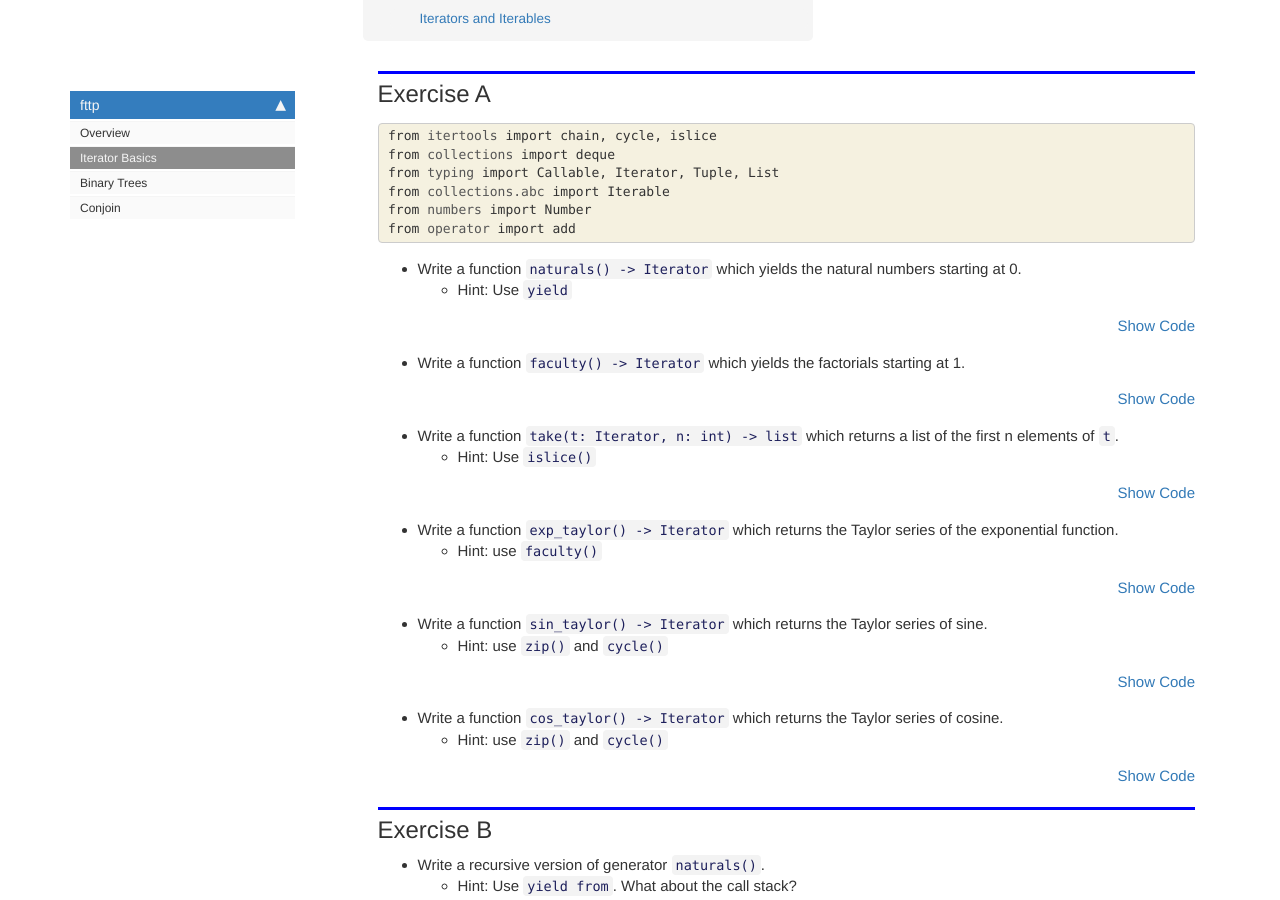
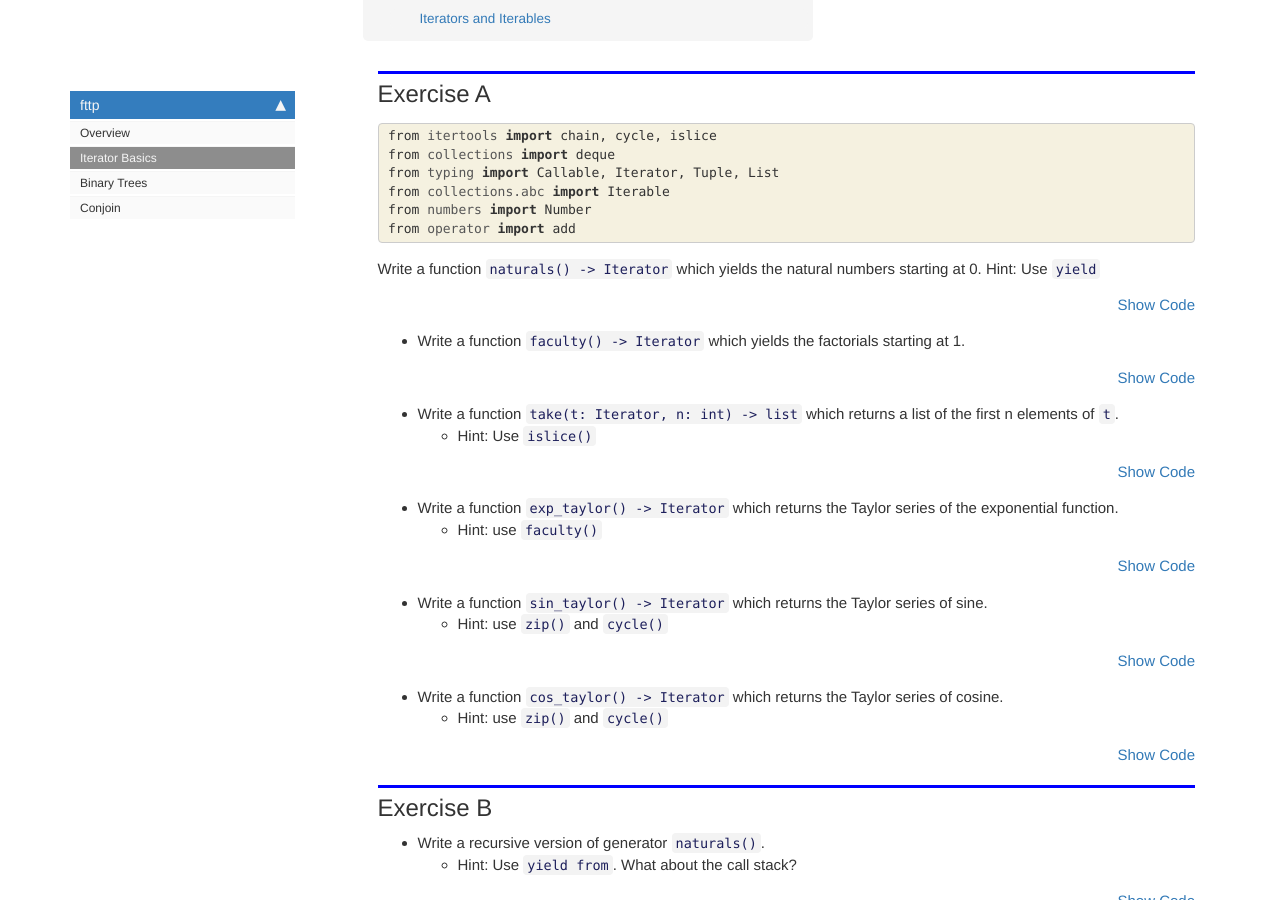
Before and after one commit to johsieders/fttz, a Jekyll site: the page built from docs/iterators1.html, in a window 1280 px wide and 900 px high, scrolled down 346 px. Built offline with Jekyll 4.4.1, drawn with Linux system fonts in a browser that asks for light colours; nearby versions of some CDN libraries; comment, search, counter and statistics services are not loaded.

Commit message:
first commit after nbdev_build_docs

```diff
--- a/docs/_config.yml
+++ b/docs/_config.yml
@@ -1,4 +1,4 @@
-repository: akowasch/fttp
+repository: johsieders/fttp
 output: web
 topnav_title: fttp
 site_title: fttp
--- a/docs/_data/topnav.yml
+++ b/docs/_data/topnav.yml
@@ -2,7 +2,7 @@ topnav:
 - title: Topnav
   items:
     - title: github
-      external_url: https://github.com/akowasch/fttp/tree/master/
+      external_url: https://github.com/johsieders/fttp/tree/master/
 
 #Topnav dropdowns
 topnav_dropdowns:
--- a/docs/index.html
+++ b/docs/index.html
@@ -8,14 +8,14 @@ sidebar: home_sidebar
 
 summary: "A cool approach following the Wizzard Book, with Python rather than Scheme."
 description: "A cool approach following the Wizzard Book, with Python rather than Scheme."
-nb_path: "nbs/index.ipynb"
+nb_path: "nbs\index.ipynb"
 ---
 <!--
 
 #################################################
 ### THIS FILE WAS AUTOGENERATED! DO NOT EDIT! ###
 #################################################
-# file to edit: nbs/index.ipynb
+# file to edit: nbs\index.ipynb
 # command to build the docs after a change: nbdev_build_docs
 
 -->
--- a/docs/iterators1.html
+++ b/docs/iterators1.html
@@ -8,14 +8,14 @@ sidebar: home_sidebar
 
 
 
-nb_path: "nbs/01_iterators1.ipynb"
+nb_path: "nbs\01_iterators1.ipynb"
 ---
 <!--
 
 #################################################
 ### THIS FILE WAS AUTOGENERATED! DO NOT EDIT! ###
 #################################################
-# file to edit: nbs/01_iterators1.ipynb
+# file to edit: nbs\01_iterators1.ipynb
 # command to build the docs after a change: nbdev_build_docs
 
 -->
@@ -42,12 +42,12 @@ nb_path: "nbs/01_iterators1.ipynb"
 
 <div class="inner_cell">
     <div class="input_area">
-<div class=" highlight hl-ipython3"><pre><span></span><span class="kn">from</span> <span class="nn">itertools</span> <span class="kn">import</span> <span class="n">chain</span><span class="p">,</span> <span class="n">cycle</span><span class="p">,</span> <span class="n">islice</span>
-<span class="kn">from</span> <span class="nn">collections</span> <span class="kn">import</span> <span class="n">deque</span>
-<span class="kn">from</span> <span class="nn">typing</span> <span class="kn">import</span> <span class="n">Callable</span><span class="p">,</span> <span class="n">Iterator</span><span class="p">,</span> <span class="n">Tuple</span><span class="p">,</span> <span class="n">List</span>
-<span class="kn">from</span> <span class="nn">collections.abc</span> <span class="kn">import</span> <span class="n">Iterable</span>
-<span class="kn">from</span> <span class="nn">numbers</span> <span class="kn">import</span> <span class="n">Number</span>
-<span class="kn">from</span> <span class="nn">operator</span> <span class="kn">import</span> <span class="n">add</span>
+<div class=" highlight hl-ipython3"><pre><span></span><span class="kn">from</span> <span class="nn">itertools</span> <span class="k">import</span> <span class="n">chain</span><span class="p">,</span> <span class="n">cycle</span><span class="p">,</span> <span class="n">islice</span>
+<span class="kn">from</span> <span class="nn">collections</span> <span class="k">import</span> <span class="n">deque</span>
+<span class="kn">from</span> <span class="nn">typing</span> <span class="k">import</span> <span class="n">Callable</span><span class="p">,</span> <span class="n">Iterator</span><span class="p">,</span> <span class="n">Tuple</span><span class="p">,</span> <span class="n">List</span>
+<span class="kn">from</span> <span class="nn">collections.abc</span> <span class="k">import</span> <span class="n">Iterable</span>
+<span class="kn">from</span> <span class="nn">numbers</span> <span class="k">import</span> <span class="n">Number</span>
+<span class="kn">from</span> <span class="nn">operator</span> <span class="k">import</span> <span class="n">add</span>
 </pre></div>
 
     </div>
@@ -59,12 +59,8 @@ nb_path: "nbs/01_iterators1.ipynb"
 
 <div class="cell border-box-sizing text_cell rendered"><div class="inner_cell">
 <div class="text_cell_render border-box-sizing rendered_html">
-<ul>
-<li>Write a function <code>naturals() -&gt; Iterator</code> which yields the natural numbers starting at 0.<ul>
-<li>Hint: Use <code>yield</code></li>
-</ul>
-</li>
-</ul>
+<p>Write a function <code>naturals() -&gt; Iterator</code> which yields the natural numbers starting at 0.
+Hint: Use <code>yield</code></p>
 
 </div>
 </div>
@@ -516,7 +512,7 @@ nb_path: "nbs/01_iterators1.ipynb"
 <div class="inner_cell">
     <div class="input_area">
 <div class=" highlight hl-ipython3"><pre><span></span><span class="k">class</span> <span class="nc">Fibo</span><span class="p">(</span><span class="nb">object</span><span class="p">):</span>
-    <span class="k">def</span> <span class="fm">__iter__</span><span class="p">(</span><span class="bp">self</span><span class="p">):</span>
+    <span class="k">def</span> <span class="nf">__iter__</span><span class="p">(</span><span class="bp">self</span><span class="p">):</span>
         <span class="k">return</span> <span class="n">fibo</span><span class="p">()</span>
 </pre></div>
 
```
Also changed, not shown: docs/iterators2.html (+4 -4 lines), docs/iterators3.html (+7 -9 lines), README.md, 3 other files.
